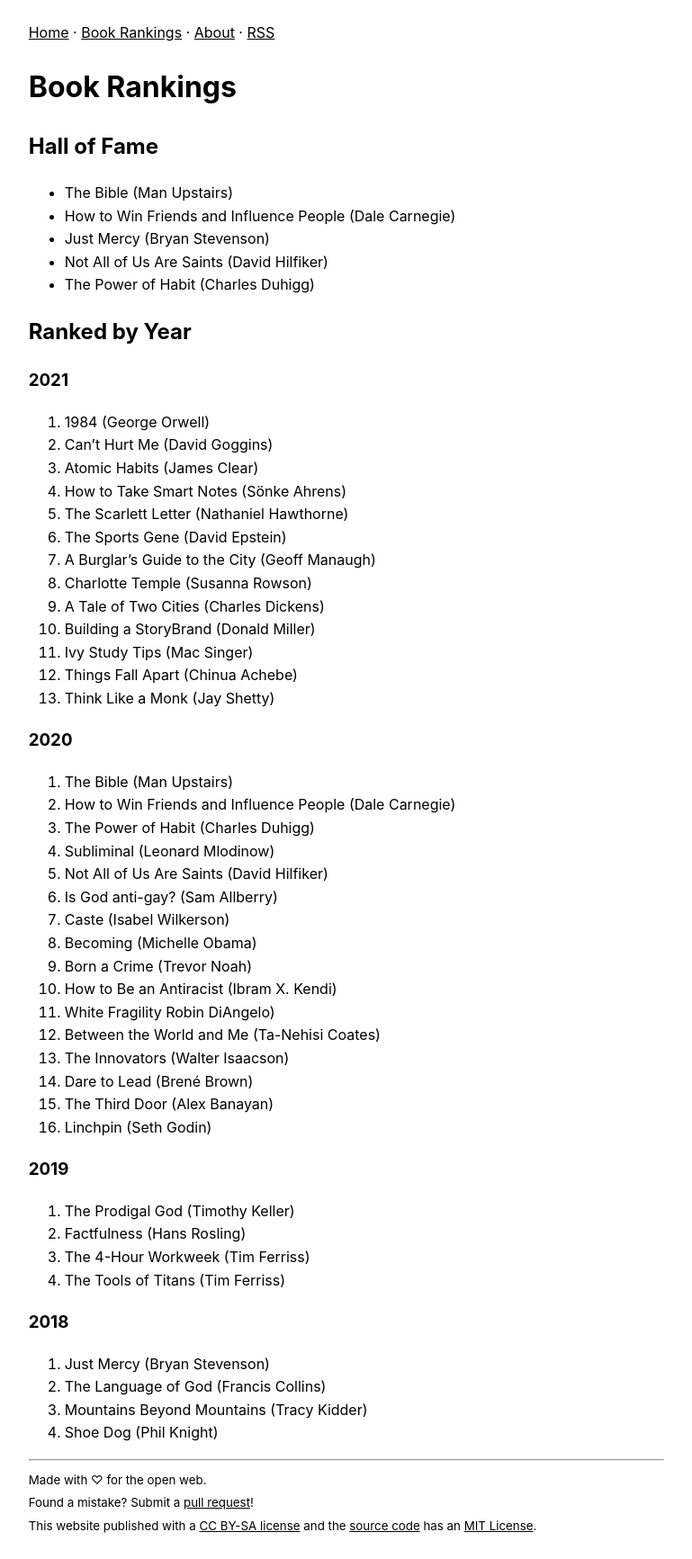
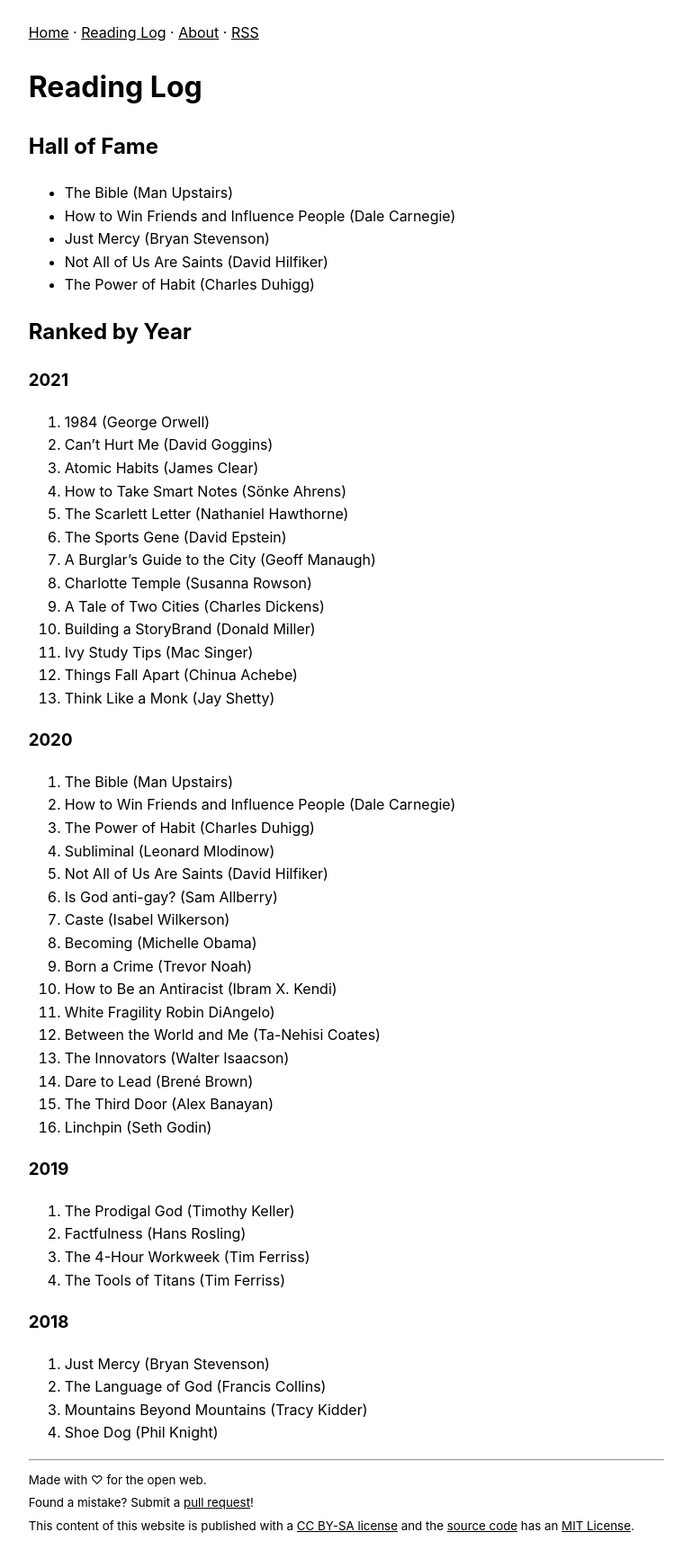
Before and after one commit to JonathanBuchh/buchh.org, a Jekyll site: the page built from books.md, in a window 1280 px wide. Shown: the whole page at 90% size, without its empty margins (255-1024 px from the left). Built offline with Jekyll 4.4.1, drawn with Linux system fonts in a browser that asks for light colours.

Commit message:
Stylistic changes

```diff
--- a/_includes/footer.html
+++ b/_includes/footer.html
@@ -4,5 +4,5 @@
     <br>
     <small>Found a mistake? Submit a <a href="https://github.com/JonathanBuchh/jonathanbuchh.github.io/edit/main/{{ page.path }}">pull request</a>!</small>
     <br>
-    <small>This website published with a <a href="https://creativecommons.org/licenses/by-sa/4.0/">CC BY-SA license</a> and the <a href="https://github.com/JonathanBuchh/jonathanbuchh.github.io">source code</a> has an <a href="https://github.com/JonathanBuchh/jonathanbuchh.github.io/blob/main/LICENSE">MIT License</a>.</small>
+    <small>This content of this website is published with a <a href="https://creativecommons.org/licenses/by-sa/4.0/">CC BY-SA license</a> and the <a href="https://github.com/JonathanBuchh/jonathanbuchh.github.io">source code</a> has an <a href="https://github.com/JonathanBuchh/jonathanbuchh.github.io/blob/main/LICENSE">MIT License</a>.</small>
 </footer>
--- a/_includes/nav.html
+++ b/_includes/nav.html
@@ -1 +1 @@
-<nav><a href=/>Home</a> · <a href=/books>Book Rankings</a> · <a href=/about>About</a> · <a href=/rss.xml>RSS</a></nav>
+<nav><a href=/>Home</a> · <a href=/books>Reading Log</a> · <a href=/about>About</a> · <a href=/rss.xml>RSS</a></nav>
--- a/books.md
+++ b/books.md
@@ -1,6 +1,6 @@
 ---
-title: Book Rankings
-description: Rankings of all books I've read
+title: Reading Log
+description: Jonathan Buchholz's Reading Log
 permalink: books
 ---
 ## Hall of Fame
```
Also changed, not shown: index.md (+2 -2 lines).
